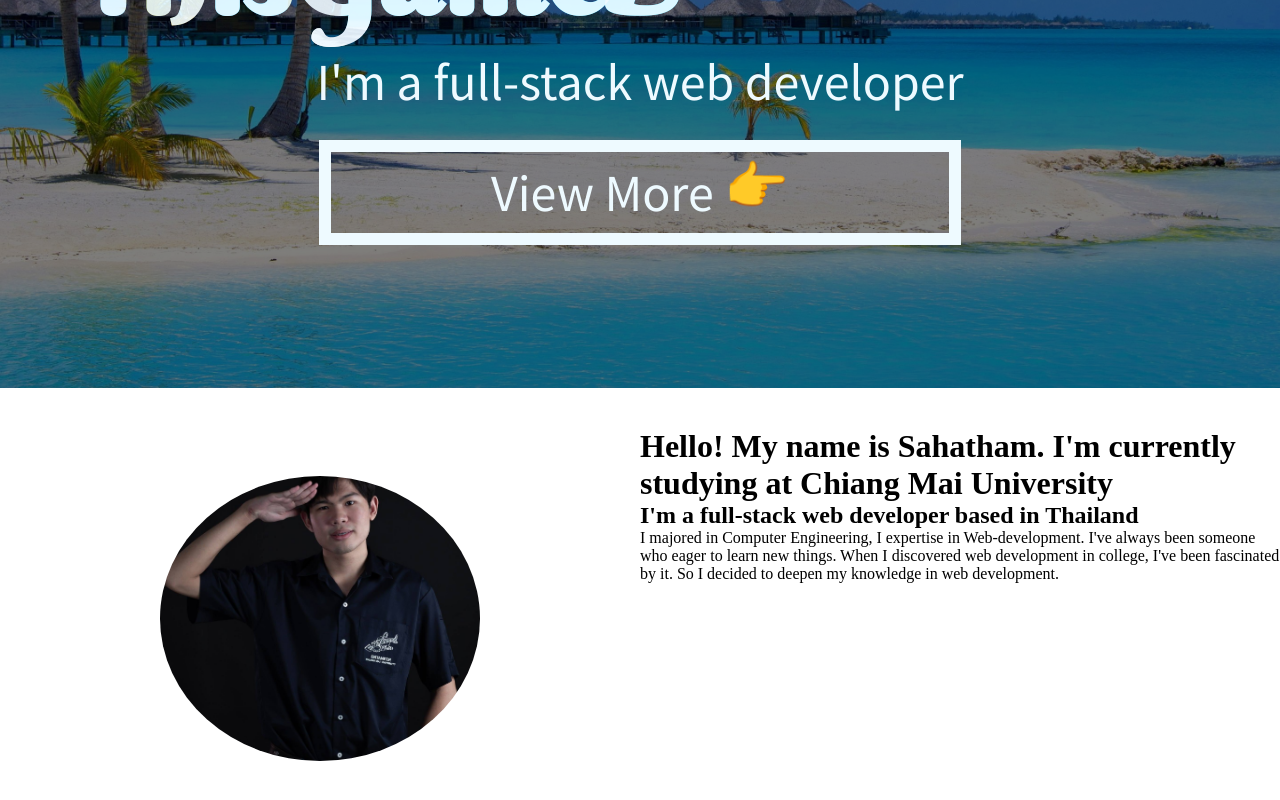
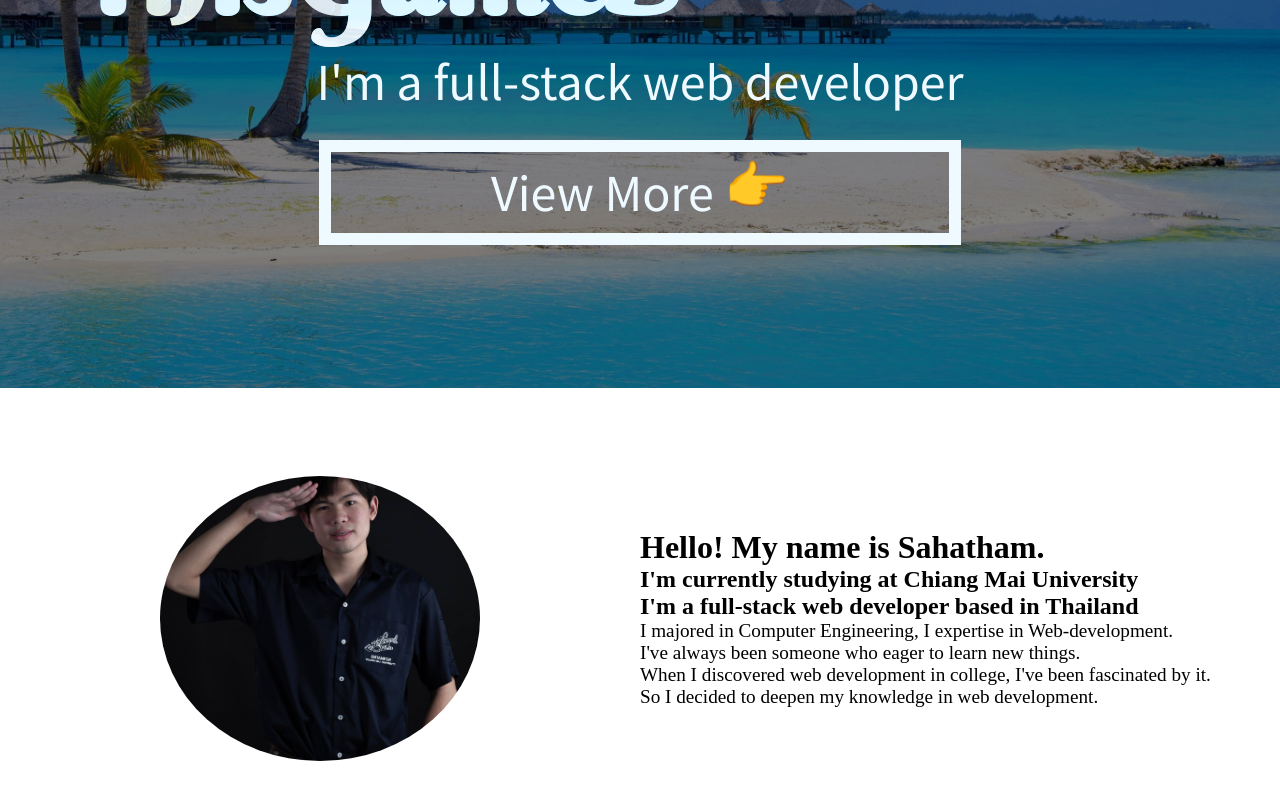
Before and after one commit to ThisGameZR/ThisGameZ, a Next.js app: page / in a window 1280 px wide. Shown: the part 412-1212 px from the top of the page. Built offline with nearby package versions, Linux system fonts and the light colour scheme.

Commit message:
Align items

```diff
--- a/components/About.js
+++ b/components/About.js
@@ -18,11 +18,11 @@ export default function About({ references }) {
                     </div>
                     <div className="about-content-top-right">
                         <div className="about-content-top-right-title">
-                            <h1>
-                                Hello! My name is Sahatham. I&apos;m currently
-                                studying at Chiang Mai University
-                            </h1>
+                            <h1>Hello! My name is Sahatham.</h1>
                             <h2>
+                                I&apos;m currently studying at Chiang Mai
+                                University
+                                <br />
                                 I&apos;m a full-stack web developer based in
                                 Thailand
                             </h2>
@@ -30,11 +30,13 @@ export default function About({ references }) {
                         <div className="about-content-top-right-text">
                             <p>
                                 I majored in Computer Engineering, I expertise
-                                in Web-development. I&apos;ve always been
-                                someone who eager to learn new things. When I
-                                discovered web development in college, I&apos;ve
-                                been fascinated by it. So I decided to deepen my
-                                knowledge in web development.
+                                in Web-development.
+                                <br /> I&apos;ve always been someone who eager
+                                to learn new things.
+                                <br /> When I discovered web development in
+                                college, I&apos;ve been fascinated by it.
+                                <br /> So I decided to deepen my knowledge in
+                                web development.
                             </p>
                         </div>
                     </div>
--- a/styles/_about.scss
+++ b/styles/_about.scss
@@ -47,6 +47,23 @@
                 }
             }
             &-right {
+                width: 100%;
+                height: 100%;
+                display: flex;
+                align-items: flex-start;
+                justify-content: center;
+                flex-direction: column;
+                &-title {
+                    & > h1 {
+                    }
+                    & > h2 {
+                    }
+                }
+                &-text {
+                    & > p {
+                        font-size: 1.2rem;
+                    }
+                }
             }
         }
         &-bottom {
```
